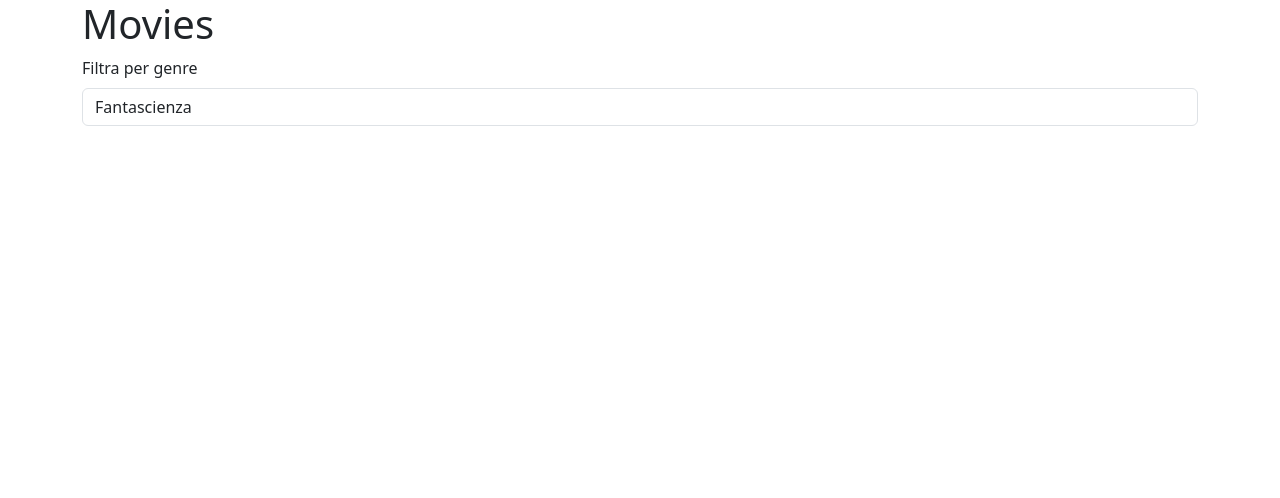
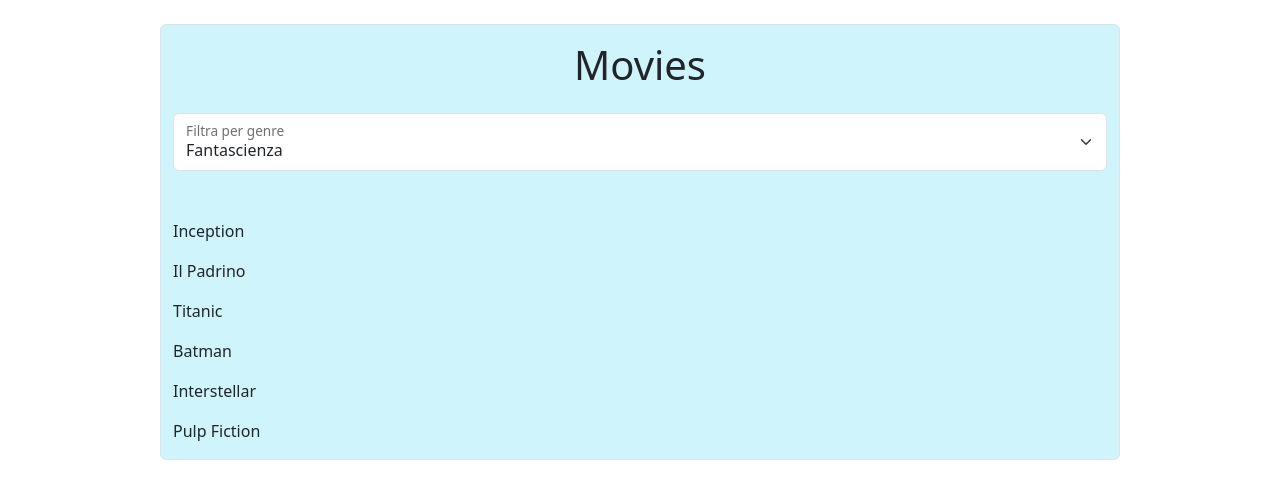
Before and after one commit to murphy-afk/react-movie-filter, a React (Vite) app: page / in a window 1280 px wide. Shown: the top 498 px of the page. Built offline with nearby package versions, Linux system fonts and the light colour scheme.

Commit message:
feat: all movies show if no genre is selected and styling

```diff
--- a/src/App.jsx
+++ b/src/App.jsx
@@ -8,25 +8,33 @@ import './App.css'
 
 function App() {
   const [genre, setGenre] = useState('');
-  const [movies, setMovies] = useState(movieList)
-
+  const [movies, setMovies] = useState(movieList);
+  const [movieNum, setMovieNum] = useState(1);
   useEffect(() => {
+    console.log("I'm happening");
     const filteredMovies = movieList.filter(movie => movie.genre === genre);
-    setMovies(filteredMovies)
+    setMovies(filteredMovies);
+    setMovieNum(filteredMovies.length);
+    if (genre === '') {
+      setMovies(movieList)
+    }
   }, [genre])
 
   return (
     <>
-      <div className="container">
-        <h1>Movies</h1>
-        <label htmlFor="genre-select" className='form-label'>Filtra per genre</label>
-        <select name="genre" id="genre-select" className='form-control'
-        onChange={(event) => {setGenre(event.target.value)}}>
-          {movieList.map((movie, index) =>
-            <option value={movie.genre} key={index}>{movie.genre}</option>
-          )}
-        </select>
-        <div className='movie-container'>
+      <div className="container w-75 border my-4 card bg-info-subtle">
+        <h1 className='text-center py-3'>Movies</h1>
+        <div className="form-floating">
+          <select name="genre" id="genre-select" className='form-select' aria-label='Filtra per genre'
+            onChange={(event) => { setGenre(event.target.value) }}>
+            {movieList.map((movie, index) =>
+              <option value={movie.genre} key={index}>{movie.genre}</option>
+            )}
+          </select>
+          <label htmlFor="genre-select">Filtra per genre</label>
+        </div>
+        <div className='movie-container mt-5'>
+          {genre != '' && <p className='border-bottom border-dark'>Film trovati: {movieNum}</p>}
           {movies.map((movie, index) =>
             <p key={index}>{movie.title}</p>
           )}
```
